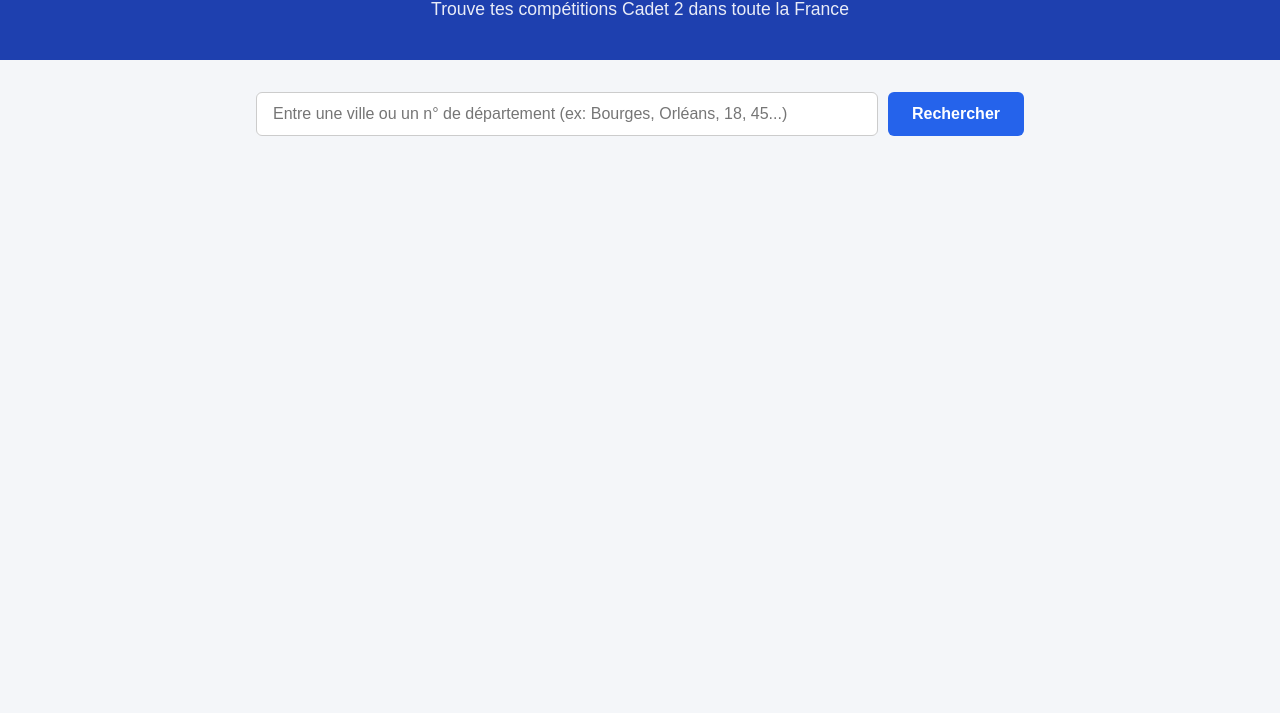
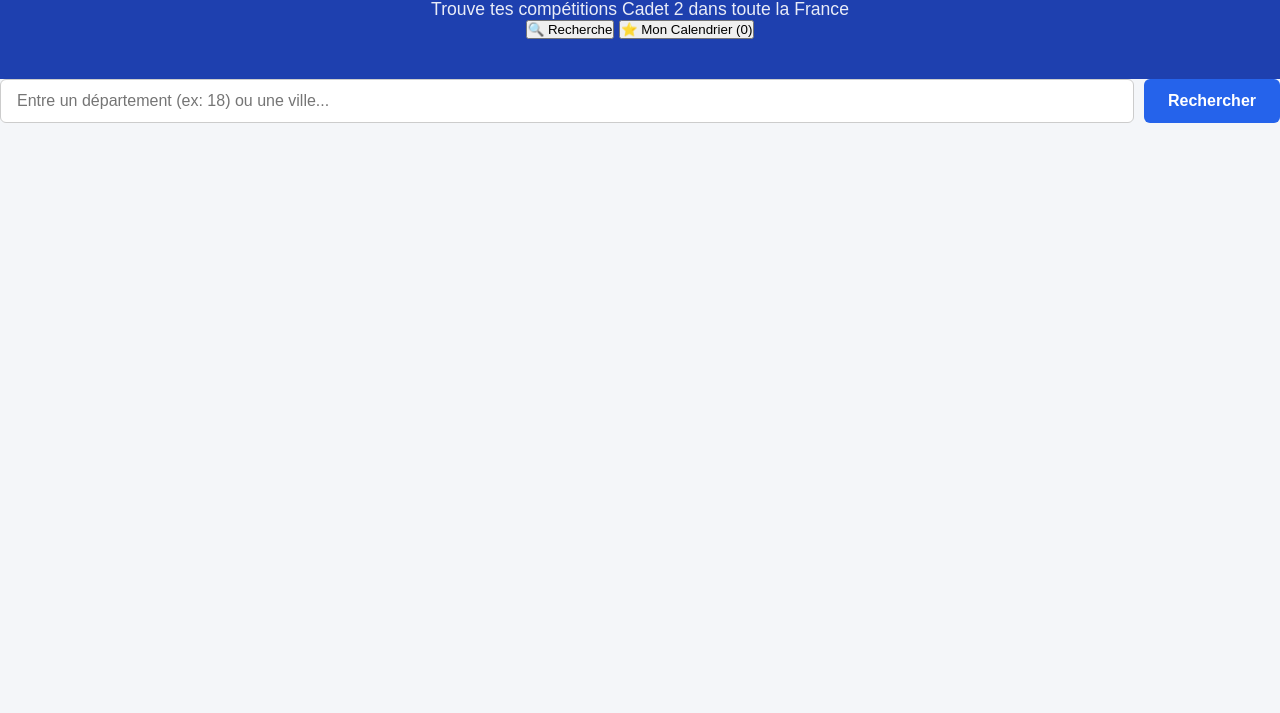
Before and after one commit to samsondubois1-prog/app-javelot, a plain HTML site: page index.html in a window 1280 px wide. Shown: the part 87-800 px from the top of the page. Drawn offline with Linux system fonts and the light colour scheme.

Commit message:
Enhance index.html with search and favorites tabs
Added navigation buttons and a favorites section to the HTML structure.

```diff
--- a/index.html
+++ b/index.html
@@ -3,27 +3,30 @@
 <head>
     <meta charset="UTF-8">
     <meta name="viewport" content="width=device-width, initial-scale=1.0">
-  <title>Trouver des compétitions de javelot U18</title>
+    <title>Javelot U18 Finder</title>
     <link rel="stylesheet" href="style.css">
 </head>
 <body>
-
     <header>
         <h1>🎯 Javelot U18 Finder</h1>
         <p>Trouve tes compétitions Cadet 2 dans toute la France</p>
+        <div class="nav-buttons">
+            <button id="btnSearchTab" class="tab-btn active" onclick="showTab('search')">🔍 Recherche</button>
+            <button id="btnFavTab" class="tab-btn" onclick="showTab('favs')">⭐ Mon Calendrier (<span id="favCount">0</span>)</button>
+        </div>
     </header>
 
-  <main class="container">
+    <main id="searchSection">
         <div class="search-box">
-      <input
-        type="text"
-        id="cityInput"
-        placeholder="Entre une ville ou un n° de département (ex: Bourges, Orléans, 18, 45...)"
-      />
-      <button onclick="searchCompetitions()">Rechercher</button>
+            <input type="text" id="searchInput" placeholder="Entre un département (ex: 18) ou une ville...">
+            <button id="searchBtn">Rechercher</button>
         </div>
+        <div id="results"></div>
+    </main>
 
-    <div id="results" class="results-container"></div>
+    <main id="favsSection" style="display: none;">
+        <h2>📅 Mon Calendrier de Compétitions</h2>
+        <div id="favResults"></div>
     </main>
 
     <script src="app.js"></script>
```
Lines whose indentation alone changed are shown as unchanged.
